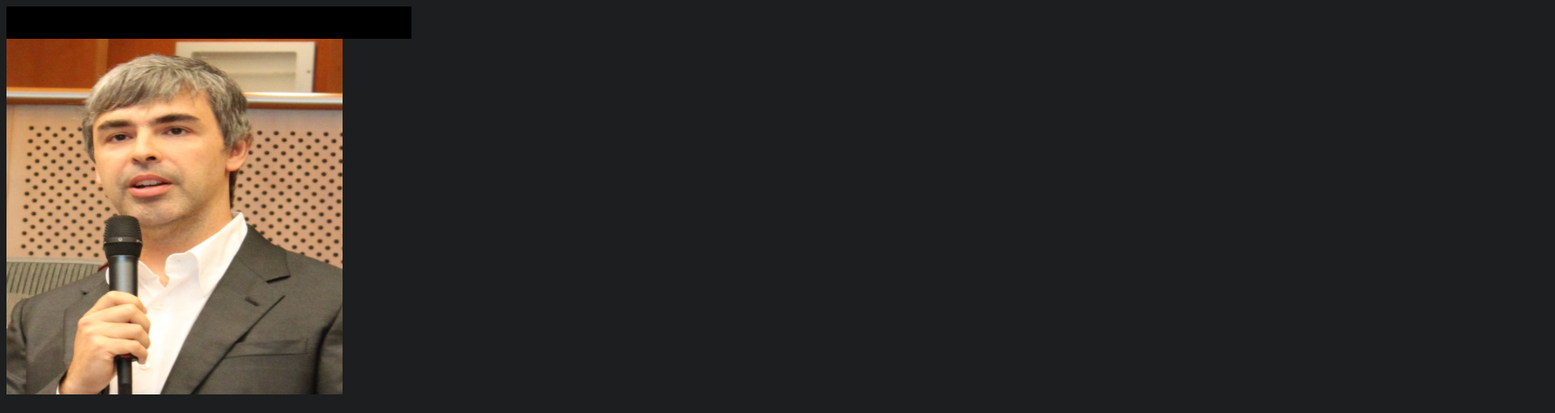
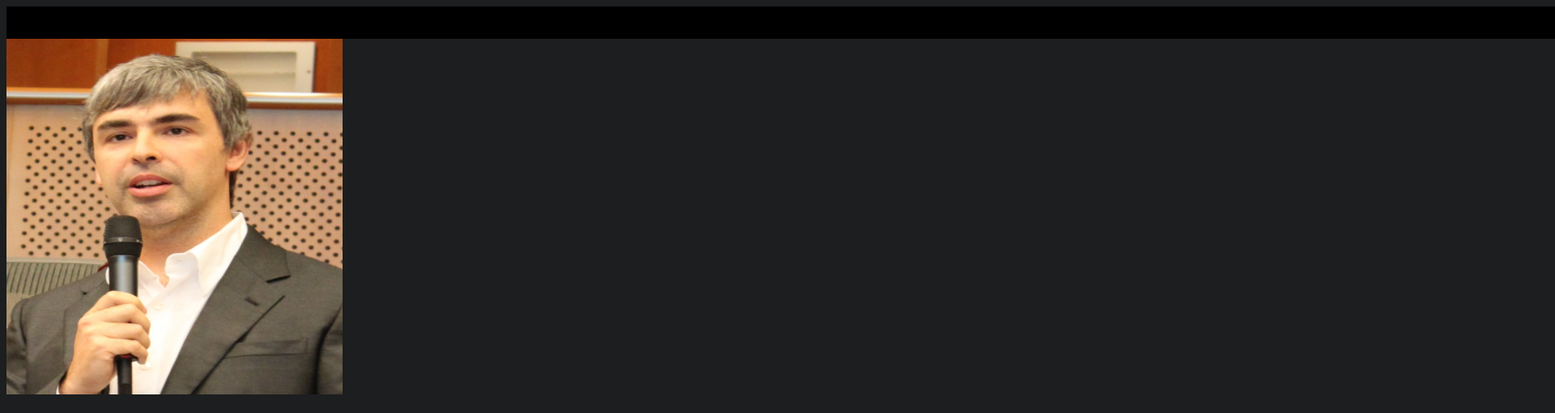
Before and after one commit to Ketchup9743/csassignment, a plain HTML site: page index.html in a window 1280 px wide. Shown: the top 511 px of the page at 81% size, 1920 px wide, since content can reach past the window. Drawn offline with Linux system fonts and the light colour scheme.

Commit message:
fixing topbar (again)

```diff
--- a/style.css
+++ b/style.css
@@ -14,7 +14,7 @@ body {
   width: 415px;
 }
 .topbar {
-  width: 500px;
+  width: 100000000000000px;
   height: 40px;
   background-color: black;
   display: flex;
```
